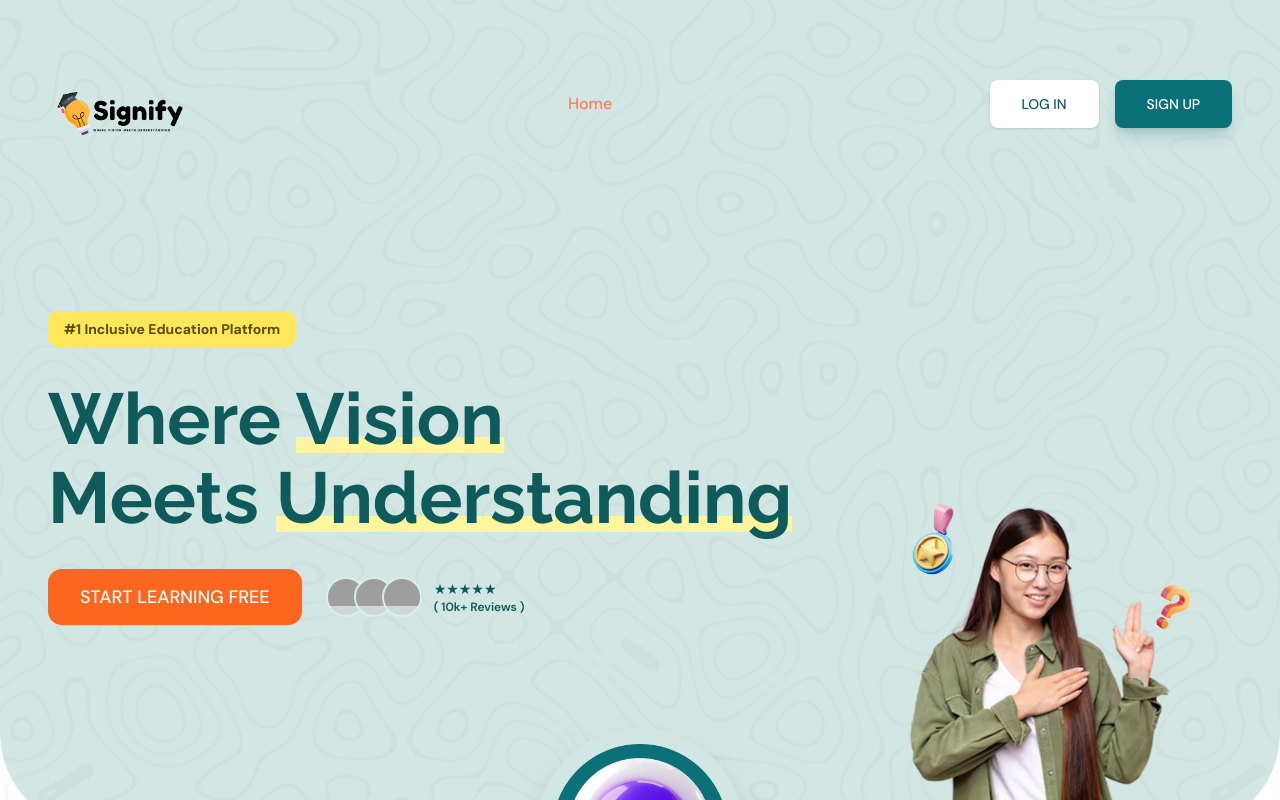
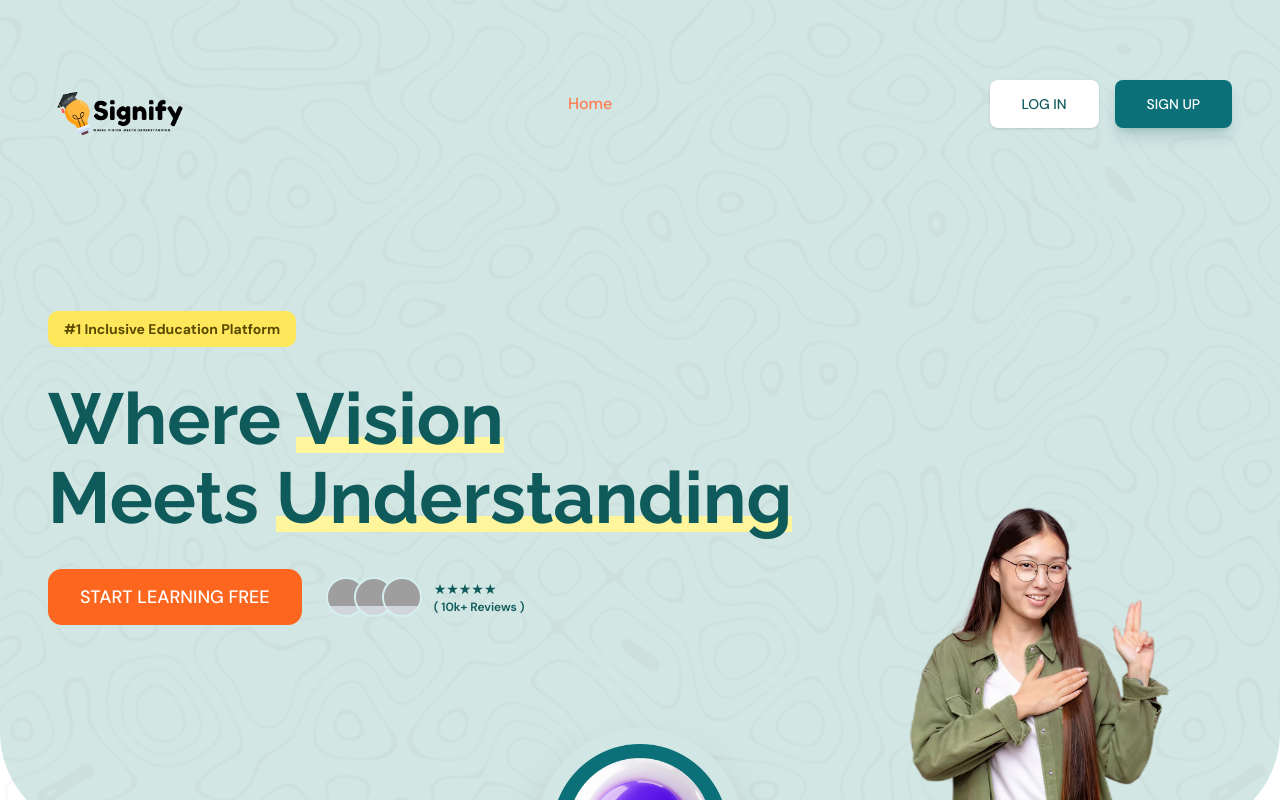
Before and after one commit to randyvvv/signify-fe, a Next.js app: page / in a window 1280 px wide. Shown: the top 800 px of the page. Built offline with nearby package versions, Linux system fonts and the light colour scheme; no server answers; grey boxes are pictures that could not be loaded.

Commit message:
fix: change to hd image

```diff
--- a/src/app/page.tsx
+++ b/src/app/page.tsx
@@ -175,7 +175,7 @@
           <div className="relative mt-8 h-[350px] w-full md:mt-0 md:-mb-32 md:h-[600px] md:w-[600px]">
               <div className="relative z-10 h-full w-full">
                   <Image
-                    src="/landing/girl.png"
+                    src="/landing/girl.webp"
                     alt="Learning Sign Language"
                     fill
                     className="object-contain object-bottom"
```
Also changed, not shown: public/landing/girl.png (deleted), public/landing/girl.webp (added).
